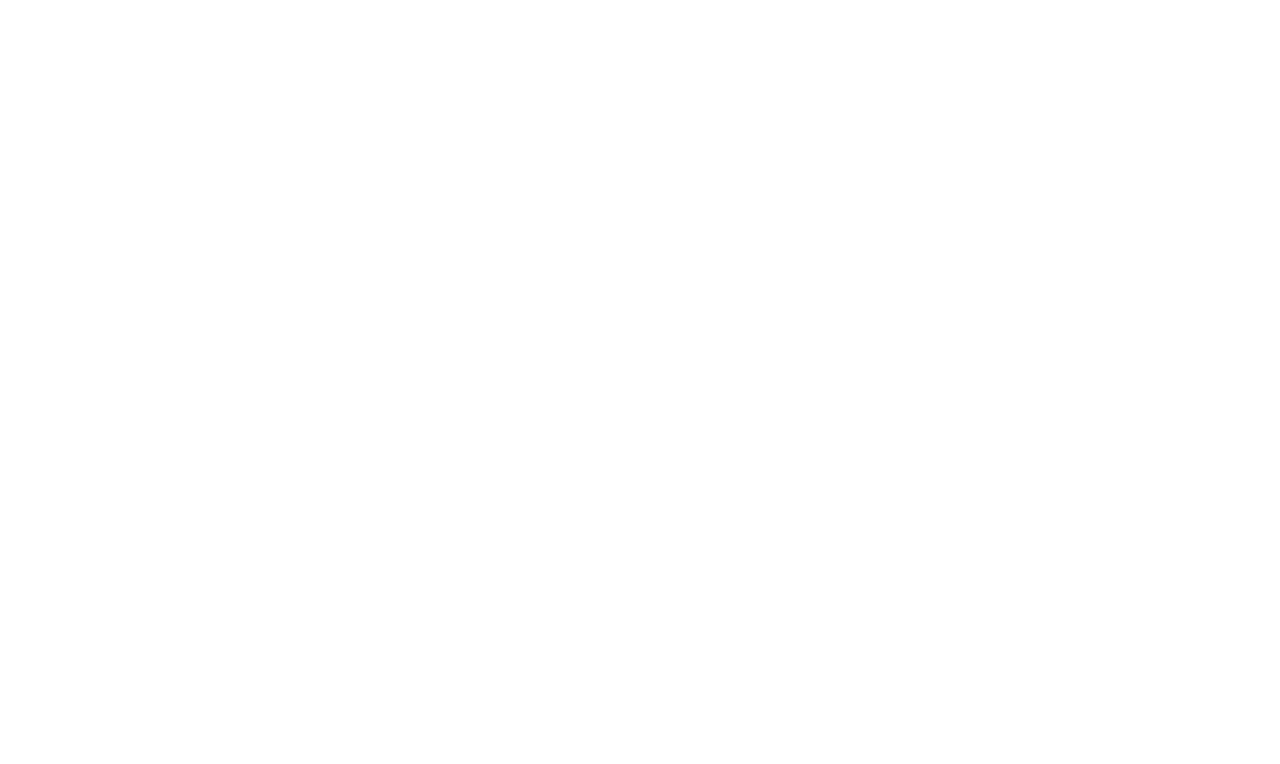
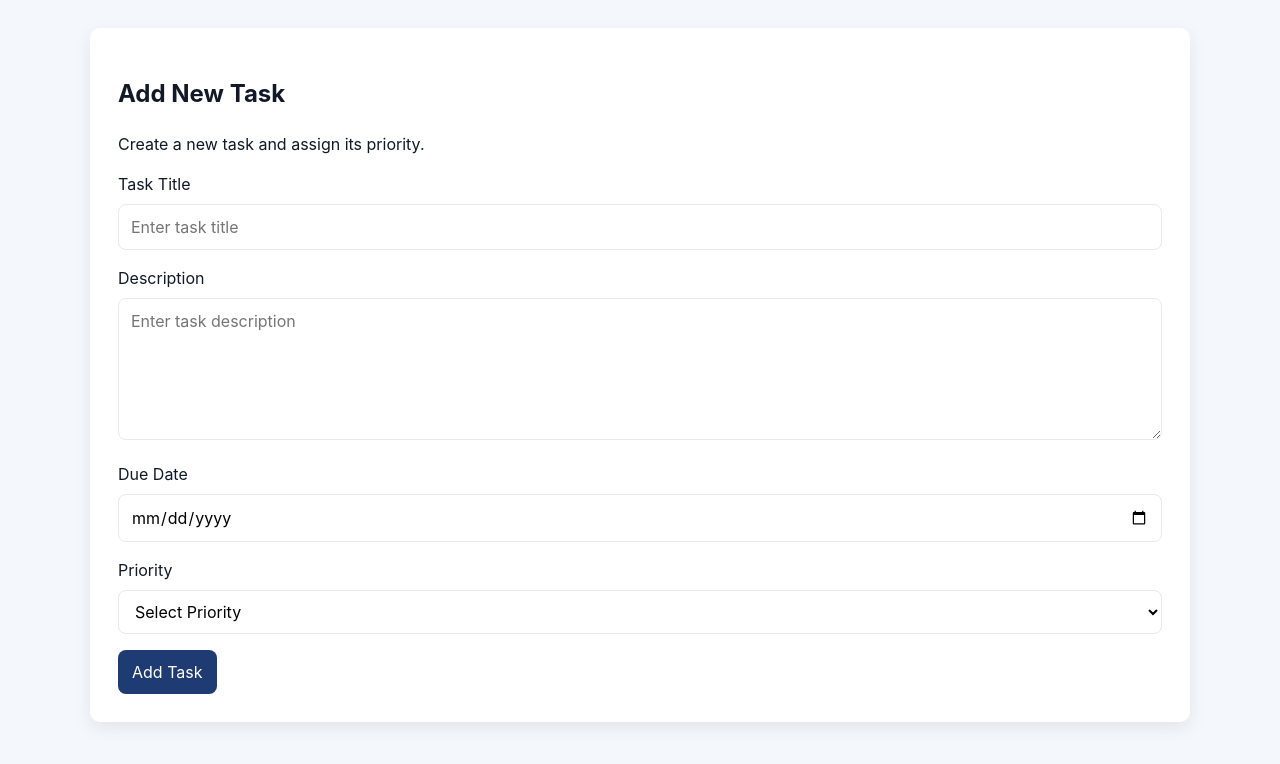
Before and after one commit to DevOps-SEG1-S26/taskflow-cicd, a plain HTML site: page add-task.html in a window 1280 px wide. Drawn offline with Linux system fonts and the light colour scheme.

Commit message:
Add add-task.html page

```diff
--- a/add-task.html
+++ b/add-task.html
@@ -1,14 +1,74 @@
 <!DOCTYPE html>
 <html lang="en">
-
 <head>
     <meta charset="UTF-8">
     <meta name="viewport" content="width=device-width, initial-scale=1.0">
-    <title>Add Task</title>
+    <title>Add Task - TaskFlow</title>
+
+    <link rel="stylesheet" href="style.css">
 </head>
-
 <body>
 
+    <main class="container">
+        <section class="page-header">
+            <h1>Add New Task</h1>
+            <p>Create a new task and assign its priority.</p>
+        </section>
+
+        <section class="task-form-section">
+            <form id="addTaskForm">
+
+                <div class="form-group">
+                    <label for="title">Task Title</label>
+                    <input
+                        type="text"
+                        id="title"
+                        name="title"
+                        placeholder="Enter task title"
+                        required
+                    >
+                </div>
+
+                <div class="form-group">
+                    <label for="description">Description</label>
+                    <textarea
+                        id="description"
+                        name="description"
+                        rows="5"
+                        placeholder="Enter task description"
+                        required
+                    ></textarea>
+                </div>
+
+                <div class="form-group">
+                    <label for="dueDate">Due Date</label>
+                    <input
+                        type="date"
+                        id="dueDate"
+                        name="dueDate"
+                        required
+                    >
+                </div>
+
+                <div class="form-group">
+                    <label for="priority">Priority</label>
+                    <select id="priority" name="priority" required>
+                        <option value="">Select Priority</option>
+                        <option value="High">High</option>
+                        <option value="Medium">Medium</option>
+                        <option value="Low">Low</option>
+                    </select>
+                </div>
+
+                <div class="form-actions">
+                    <button type="submit" class="btn btn-primary">
+                        Add Task
+                    </button>
+                </div>
+
+            </form>
+        </section>
+    </main>
+
 </body>
-
 </html>
```
